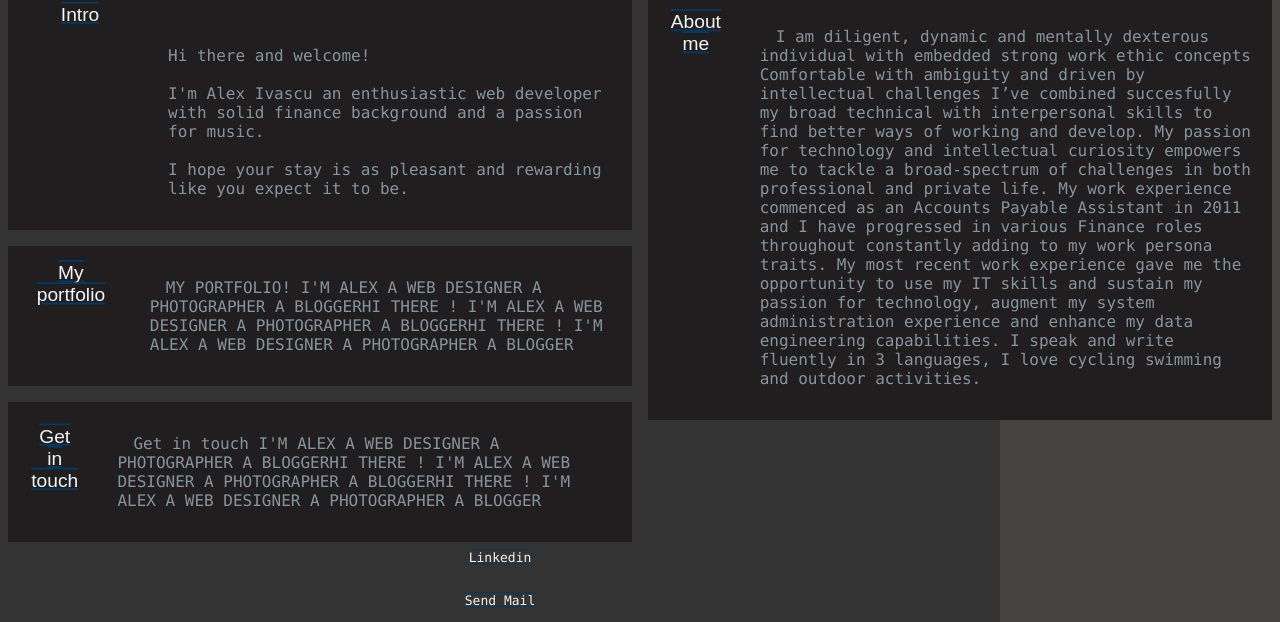
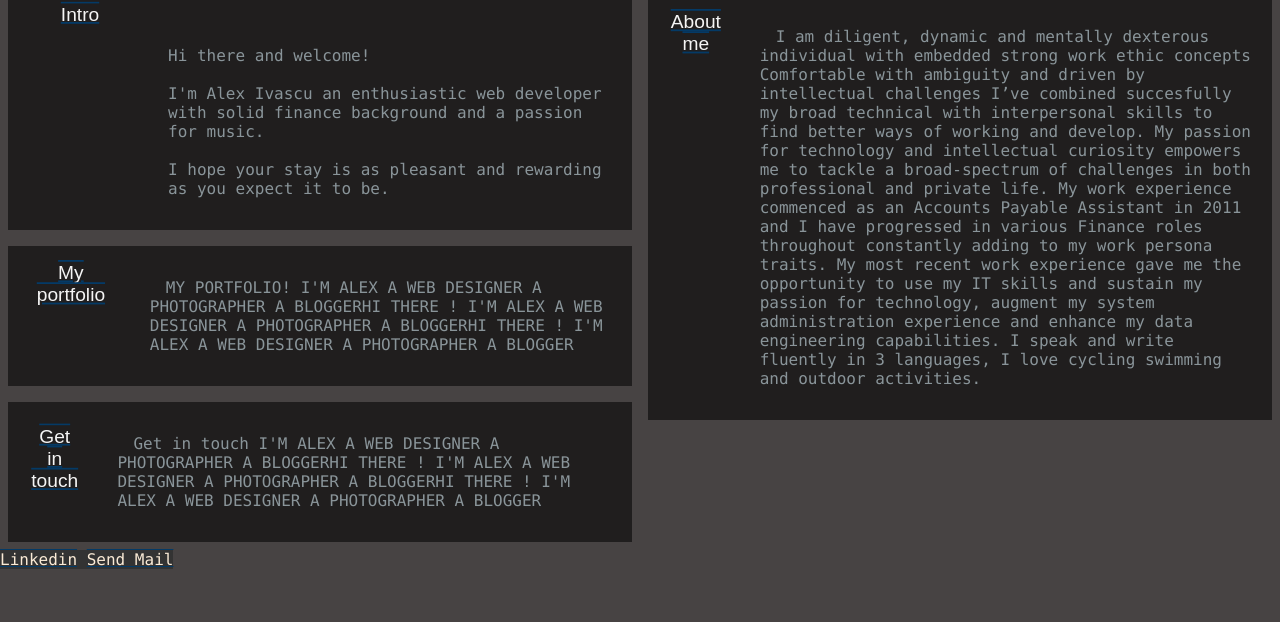
Before and after one commit to dentategyrus/Resume, a website: page index.html in a window 1280 px wide. Shown: the part 253-875 px from the top of the page. After the commit the page ends 822 px from the top, so only its background shows below. Drawn offline with Linux system fonts and the light colour scheme.

Commit message:
done for today

```diff
--- a/index.html
+++ b/index.html
@@ -26,7 +26,7 @@
                 <p id="top-left-p">
                     <br> Hi there and welcome! </br>
                     <br> I'm Alex Ivascu an enthusiastic web developer with solid finance background and a passion for music. </br>
-                    <br> I hope your stay is as pleasant and rewarding like you expect it to be.  </br>
+                    <br> I hope your stay is as pleasant and rewarding as you expect it to be.  </br>
                 </p>
                 </div>
 
@@ -62,7 +62,7 @@
 
     <section class="main-footer">
         <footer></footer>
-        <div class="footer" id="footer">
+        <div class="footer">
           <a href="https://www.linkedin.com/in/aivascu/">Linkedin</a>
           <a href="mailto:alexiulianivascu@gmail.com">Send Mail</a>
         </div>
--- a/styles.css
+++ b/styles.css
@@ -19,7 +19,7 @@ html {
 .flex-container > div {
   background-color: #201e1e;
   margin: 0.5rem;
-/*height: 30rem;/* remove the height for a different layout*/
+  /*height: 30rem;/* remove the height for a different layout*/
   display: flex;
 }
 
@@ -34,7 +34,6 @@ html {
   text-decoration-color: rgb(4, 58, 102);
   outline: none; /*removes buttons outline*/
   /*position: absolute;  /* add the abbsolute position center the button*/
-
 }
 
 .toggle-text:not(:hover) {
@@ -74,21 +73,18 @@ p {
 /*footer style*/
 
 .footer {
-  width: 1000px;
   background-color: #333;
-  position: block;
- }
+  display: inline-block;
+  font-size: inherit;
+  position: bottom;
+}
+.footer a {
+  color: antiquewhite;
+  text-decoration: underline overline;
+  text-decoration-color: rgb(4, 58, 102);
+}
 
-.footer a {
-  float: center;
-  display: block;
-  color: #f2f2f2;
-  text-align: center;
-  padding: 14px 16px;
-  text-decoration: underline overline;
-  text-decoration-color:  rgb(4, 58, 102);
-  font-size: 13px;}
-
-.footer a:hover{
+.footer a:hover {
   background: #ddd;
-  color: black;}
+  color: black;
+}
```
